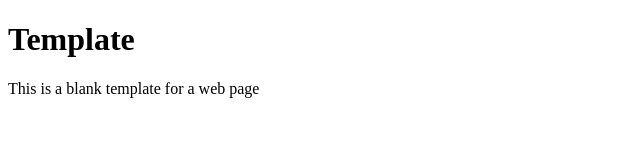
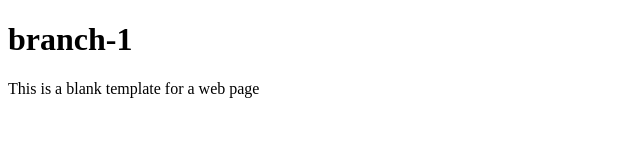
Before and after one commit to Madhurisbangaru/Demo, a plain HTML site: page index.html in a window 1280 px wide. Shown: the full height of the page, 0-640 px from the left. Drawn offline with Linux system fonts and the light colour scheme.

Commit message:
Changed h1 tag

```diff
--- a/index.html
+++ b/index.html
@@ -4,7 +4,7 @@
 </head>
 <body>
 
-    <h1>Template</h1>
+    <h1>branch-1</h1>
 
     <p>This is a blank template for a web page</p>
 
```
